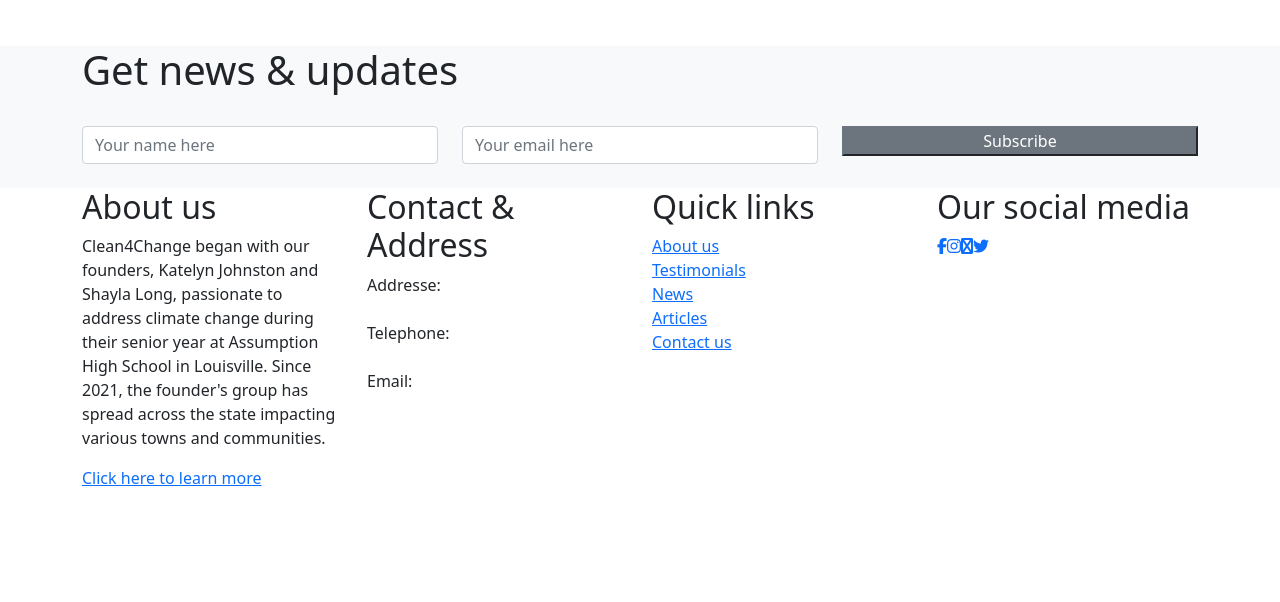
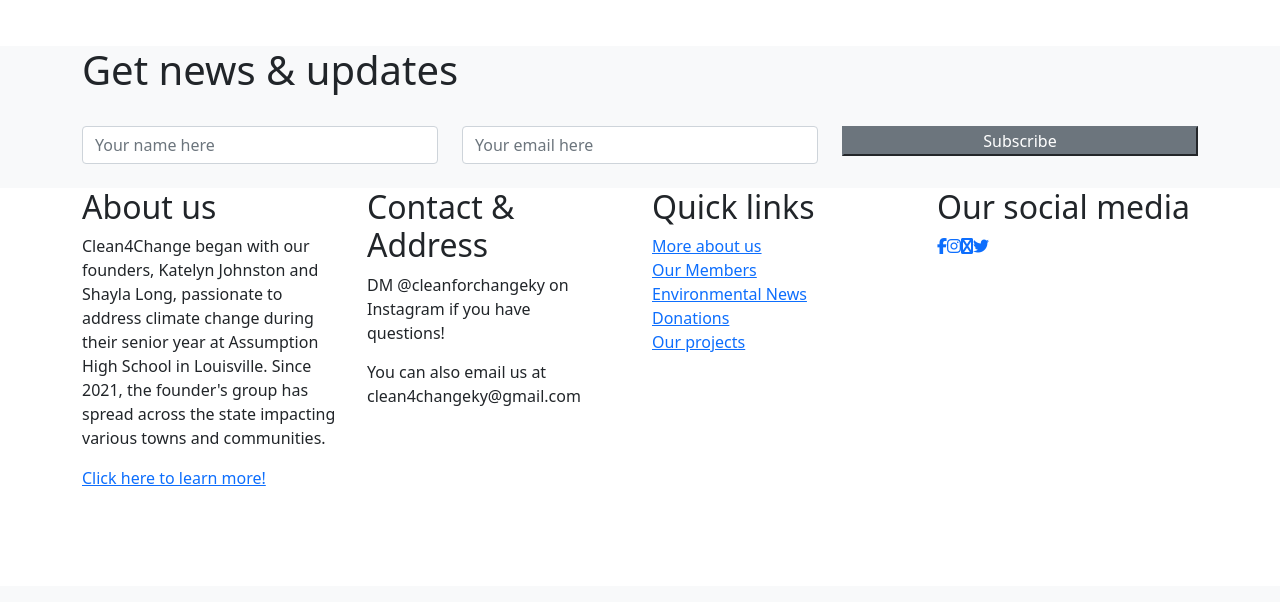
Before and after one commit to Boorclark/Blog, a Flask app: page /create-post in a window 1280 px wide. Shown: the part 430-1032 px from the top of the page. After the commit the page ends 916 px from the top, so only its background shows below. Run offline with Flask 2, Linux system fonts and the light colour scheme; a user stored in the database is signed in; some libraries are stand-ins or nearby versions.

Commit message:
Added quick links

```diff
--- a/Website/templates/base.html
+++ b/Website/templates/base.html
@@ -1,5 +1,6 @@
 <!DOCTYPE html>
 <html lang="en">
+
 <head>
   <meta charset="UTF-8" />
   <meta http-equiv="X-UA-Compatible" content="IE=edge" />
@@ -144,20 +145,20 @@
           across the state impacting various towns and communities.
 
         </p>
-        <p><a href="#">Click here to learn more</a></p>
+        <a href="https://clean4changeky.wixsite.com/home">Click here to learn more!</a>
       </div>
 
       <div class="col-md-3 mb-5">
         <h2>Contact &amp; Address</h2>
         <ul class="list-unstyled footer-link">
           <li class="d-flex">
-            <span class="me-3">Addresse:</span><span class="text-white">28 Avenue, Name here, Country Name</span>
+            <span class="me-3">DM @cleanforchangeky on Instagram if you have questions!
+            </span>
           </li>
+          <div class="container" style="padding-top: 15px;"></div>
           <li class="d-flex">
-            <span class="me-3">Telephone:</span><span class="text-white">28 Avenue, Name here, Country Name</span>
-          </li>
-          <li class="d-flex">
-            <span class="me-3">Email:</span><span class="text-white">youremail@som.com</span>
+            <span class="me-3">
+              You can also email us at clean4changeky@gmail.com</span>
           </li>
         </ul>
       </div>
@@ -165,11 +166,11 @@
       <div class="col-md-3 mb-5">
         <h2>Quick links</h2>
         <ul class="list-unstyled footer-link">
-          <li><a href="#"> About us</a></li>
-          <li><a href="#"> Testimonials</a></li>
-          <li><a href="#"> News</a></li>
-          <li><a href="#"> Articles</a></li>
-          <li><a href="#"> Contact us</a></li>
+          <li><a href="https://clean4changeky.wixsite.com/home/about"> More about us</a></li>
+          <li><a href="https://clean4changeky.wixsite.com/home/our-members"> Our Members</a></li>
+          <li><a href="https://www.bbc.com/news/science_and_environment"> Environmental News</a></li>
+          <li><a href="https://clean4changeky.wixsite.com/home/donations"> Donations</a></li>
+          <li><a href="https://clean4changeky.wixsite.com/home/projects"> Our projects</a></li>
         </ul>
       </div>
 
@@ -183,7 +184,7 @@
         </ul>
       </div>
 
-<!--       <div class="row">
+      <!--       <div class="row">
         <div class="col-12 text md center text-left">
           <p><i class="fa fa-heaty-o"></i></p>
         </div>
```
